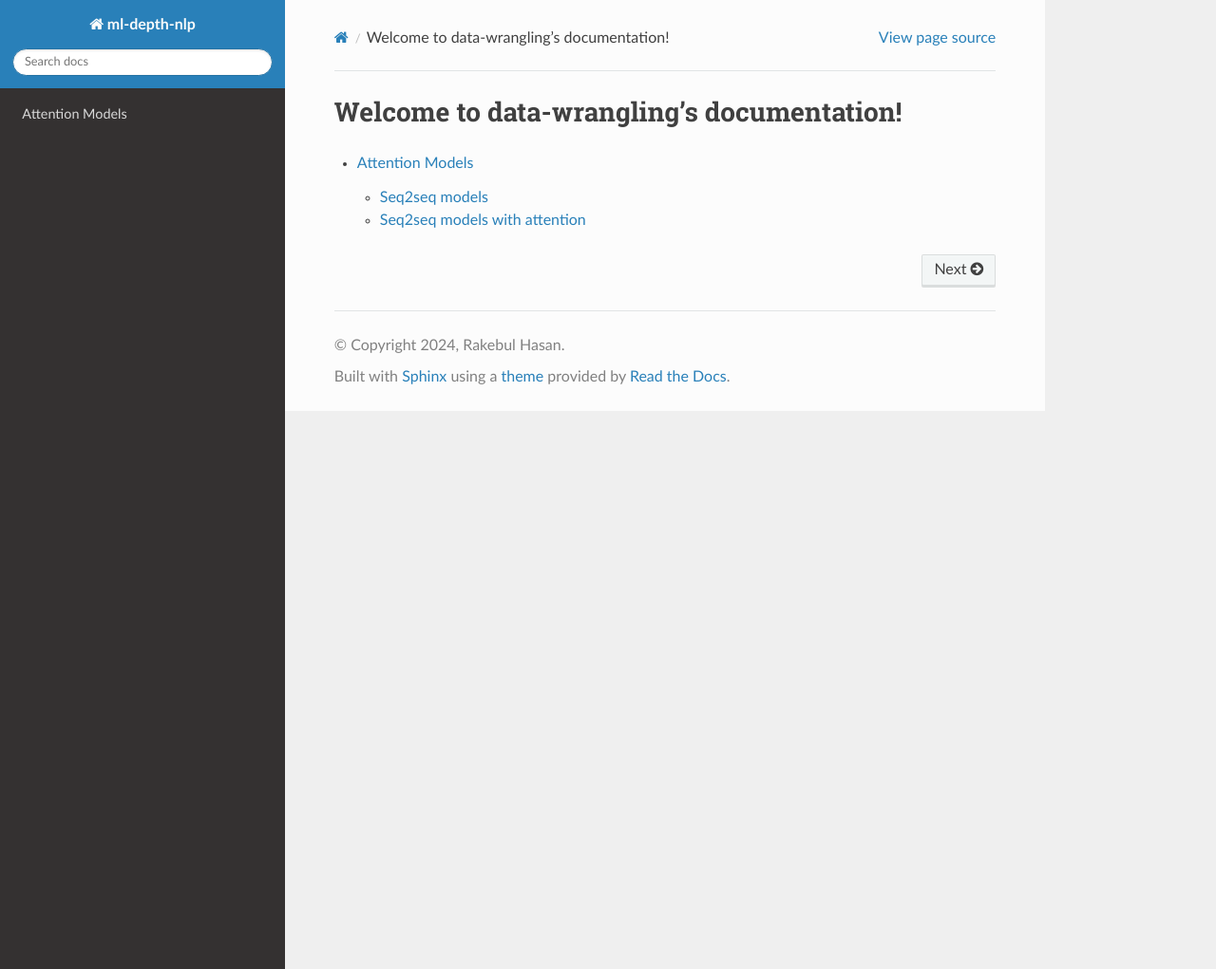
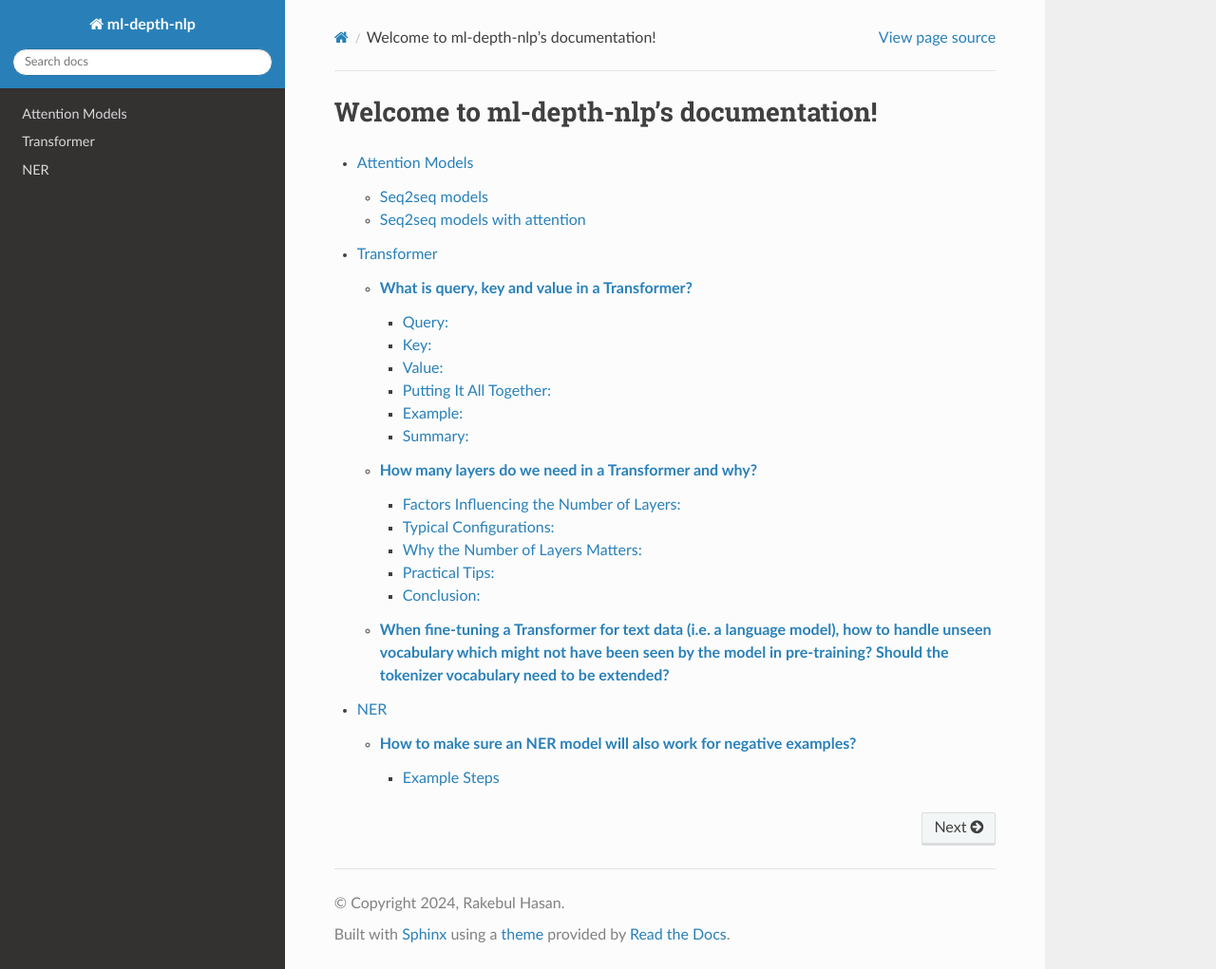
Before and after one commit to rhasan/ml-depth-nlp, a Sphinx documentation site: the page built from docs/index.rst, in a window 1280 px wide and 1021 px high. Shown: the whole window at 95% size. Built offline with Sphinx 7.4.7 and the Read the Docs theme 2.0.0, drawn with Linux system fonts in a browser that asks for light colours; some of the changed lines change nothing that is shown.

Commit message:
faq added

```diff
--- /dev/null
+++ b/docs/ch-faq.rst
@@ -0,0 +1,289 @@
+.. _nlp_faq:
+
+.. contents::
+    :local:
+    :depth: 2
+
+Transformer
+===========
+**What is query, key and value in a Transformer?**
+**************************************************
+
+In the context of a transformer model, which is a type of neural network architecture used primarily in natural language processing, the concepts of "query," "key," and "value" are integral to the attention mechanism. Here's an intuitive explanation of these terms:
+
+Query:
+------
+
+- **Analogy:** Think of the query as a question you want to ask.
+- **Function:** It represents the element for which you are seeking related information or context.
+- **Example:** If you are reading a sentence and trying to understand the word "it," the query is the representation of "it" that will be used to find related words or context within the sentence.
+
+Key:
+----
+
+- **Analogy:** Imagine the key as a label or identifier that helps in finding answers to your question.
+- **Function:** It acts as a means to index or locate relevant information. Each word or token in the input sequence has a corresponding key.
+- **Example:** In the sentence "The cat sat on the mat," each word ("The," "cat," "sat," etc.) has a key that helps determine how relevant it is to the query.
+
+Value:
+------
+
+- **Analogy:** Consider the value as the actual content or answer associated with each key.
+- **Function:** It represents the information that will be aggregated based on the relevance determined by the query and key. This is the information that the model eventually uses to produce the output.
+- **Example:** Using the same sentence, the value associated with each word would be the content of each word ("The," "cat," "sat," etc.) that will be weighted and summed up based on how relevant it is to the query.
+
+Putting It All Together:
+------------------------
+
+In the attention mechanism, the process works as follows:
+
+1. **Query, Key, and Value Vectors:** For each word (or token) in the input sequence, the model generates a query vector, a key vector, and a value vector.
+2. **Relevance Calculation:** The relevance of each key to the query is calculated, typically using a dot product followed by a softmax operation to produce a weight for each key.
+3. **Weighted Sum:** The values are then combined using these weights to produce a new representation for the query word.
+
+Example:
+--------
+
+Consider the sentence: "The quick brown fox jumps over the lazy dog."
+
+- If we want to understand the word "fox" (query), we will look at how related each of the other words (keys) is to "fox."
+- We calculate the relevance scores (attention weights) for all words with respect to "fox."
+- Finally, we use these scores to weigh the values and produce a new, context-aware representation for "fox."
+
+Summary:
+--------
+
+- **Query:** What information are we looking for? (The "question" word)
+- **Key:** Where can we find relevant information? (The "index" or "label" for each word)
+- **Value:** What is the relevant information? (The "content" of each word)
+
+This mechanism allows the transformer to focus on different parts of the input sequence dynamically, leading to a powerful way of capturing context and relationships between words.
+
+**How many layers do we need in a Transformer and why?**
+********************************************************
+
+The number of layers needed in a transformer model depends on several factors, including the complexity of the task, the amount of available data, and computational resources. Here are some key considerations and guidelines:
+
+Factors Influencing the Number of Layers:
+-----------------------------------------
+
+1. **Complexity of the Task:**
+
+   - **Simple Tasks:** For straightforward tasks (e.g., simple text classification), fewer layers (e.g., 2-6) might suffice.
+   - **Complex Tasks:** For more complex tasks like machine translation, language modeling, or image generation, more layers (e.g., 12, 24, or even more) are typically required to capture intricate patterns and dependencies.
+
+2. **Amount of Data:**
+
+   - **Large Datasets:** If you have a large dataset, you can afford to use more layers since the model has enough data to learn from.
+   - **Small Datasets:** With limited data, using too many layers can lead to overfitting. Fewer layers might be more appropriate.
+
+3. **Computational Resources:**
+
+   - **High Resources:** If you have access to significant computational resources (e.g., GPUs/TPUs), you can train deeper models more efficiently.
+   - **Limited Resources:** If computational resources are constrained, a smaller number of layers can reduce training time and memory usage.
+
+Typical Configurations:
+-----------------------
+
+- **BERT (Bidirectional Encoder Representations from Transformers):**
+
+  - **Base Model:** 12 layers
+  - **Large Model:** 24 layers
+
+- **GPT (Generative Pre-trained Transformer):**
+
+  - **GPT-2:** Ranges from 12 to 48 layers depending on the specific model size (small, medium, large, extra-large).
+  - **GPT-3:** Up to 96 layers in its largest configuration.
+
+- **Transformer Models for Machine Translation (e.g., the original Transformer model by Vaswani et al., 2017):**
+
+  - **Base Model:** 6 encoder layers and 6 decoder layers
+  - **Large Model:** 12 encoder layers and 12 decoder layers
+
+Why the Number of Layers Matters:
+---------------------------------
+
+1. **Representation Power:**
+
+   - More layers generally mean more parameters, allowing the model to capture more complex patterns and dependencies in the data.
+
+2. **Depth vs. Performance:**
+
+   - There is often a trade-off between depth and performance. Increasing the number of layers can improve performance up to a point, but beyond a certain depth, returns diminish, and the model may become harder to train.
+
+3. **Balancing Act:**
+
+   - The optimal number of layers balances the need for complexity (to capture intricate patterns) with the risk of overfitting and the practical considerations of training time and resources.
+
+Practical Tips:
+---------------
+
+- **Start Small:** Begin with a smaller model and gradually increase the number of layers while monitoring performance.
+- **Validation Performance:** Use validation performance to guide adjustments in the number of layers.
+- **Pre-trained Models:** Leverage pre-trained models that have been fine-tuned for specific tasks; they often come with optimized configurations for the number of layers.
+- **Hyperparameter Tuning:** Use techniques like grid search or Bayesian optimization to find the optimal number of layers.
+
+Conclusion:
+-----------
+
+The number of layers in a transformer model is a crucial hyperparameter that should be chosen based on the task's complexity, data availability, and computational resources. While deeper models can capture more complex patterns, they also require more data and computational power to train effectively. Starting with established architectures and iteratively tuning the number of layers based on validation performance is a practical approach to finding the right configuration.
+
+**When fine-tuning a Transformer for text data (i.e. a language model), how to handle unseen vocabulary which might not have been seen by the model in pre-training? Should the tokenizer vocabulary need to be extended?**
+*****************************************************************************************************************************************************************************************************************************
+
+When fine-tuning a Transformer-based language model for text data, handling unseen vocabulary that wasn't part of the model's pre-training requires careful consideration. Here are the steps and best practices to address this:
+
+1. **Understand the Tokenizer**: Transformer models like BERT, GPT, and others use tokenizers to convert text into tokens (subwords or word pieces). Common tokenizers include Byte Pair Encoding (BPE), WordPiece, and SentencePiece, which help in dealing with out-of-vocabulary (OOV) words by breaking them down into known subword units.
+
+2. **Evaluate Existing Tokenizer**:
+
+    - **Check Subword Coverage**: The tokenizer should already handle most OOV words by breaking them into subwords. For instance, "unseenword" might be tokenized as "un", "seen", and "word".
+    - **Use of Special Tokens**: OOV words might be converted into special tokens like `[UNK]` (unknown token), but this is generally not ideal as it loses information.
+
+3. **Extending Vocabulary**:
+
+    - **Adding New Tokens**: If there is a significant amount of new vocabulary specific to your fine-tuning task, you might need to add these new tokens to the tokenizer’s vocabulary.
+    - **Training a New Tokenizer**: In some cases, it might be beneficial to train a new tokenizer from scratch on a combined corpus of pre-training and fine-tuning data, though this is computationally expensive and less common.
+
+4. **Steps to Extend Tokenizer Vocabulary**:
+
+    - **Identify New Words**: Extract new vocabulary from the fine-tuning dataset that is not covered by the existing tokenizer.
+    - **Add Tokens to Vocabulary**: Update the tokenizer’s vocabulary with these new tokens. Most tokenizers allow adding new tokens programmatically.
+    - **Resize Model Embeddings**: The model’s embedding matrix needs to be resized to accommodate the new tokens. This involves initializing embeddings for the new tokens (often done randomly).
+
+5. **Practical Example**:
+    - **Load Existing Tokenizer**:
+
+      .. code-block:: python
+
+        from transformers import AutoTokenizer, AutoModelForSequenceClassification
+
+        tokenizer = AutoTokenizer.from_pretrained('bert-base-uncased')
+        model = AutoModelForSequenceClassification.from_pretrained('bert-base-uncased')
+
+    - **Add New Tokens**:
+
+      .. code-block:: python
+
+        new_tokens = ["newword1", "newword2", "newword3"]
+        tokenizer.add_tokens(new_tokens)
+
+    - **Resize Model Embeddings**:
+
+      .. code-block:: python
+
+        model.resize_token_embeddings(len(tokenizer))
+
+
+6. **Re-training Tokenizer** (optional and advanced):
+
+    - Collect a combined dataset of pre-training and fine-tuning data.
+    - Train a new tokenizer on this dataset.
+    - Replace the existing tokenizer with this new one and resize the model’s embeddings accordingly.
+
+7. **Evaluate**:
+
+    - **Fine-tuning**: Proceed with fine-tuning your model using the updated tokenizer.
+    - **Validation**: Ensure the updated tokenizer and model perform well on the validation set.
+
+By following these steps, you can effectively handle unseen vocabulary when fine-tuning Transformer models, ensuring that the model can learn from and properly utilize the new words in your specific fine-tuning task.
+
+NER
+===
+**How to make sure an NER model will also work for negative examples?**
+***********************************************************************
+
+Ensuring that a Named Entity Recognition (NER) model works effectively for negative examples, where entities are not present or the text does not contain named entities, involves several strategies:
+
+1. **Balanced Dataset**:
+
+    - **Inclusion of Negative Examples**: Make sure your training dataset includes a balanced mix of sentences with and without named entities. This helps the model learn to distinguish between when to recognize entities and when not to.
+    - **Diverse Negative Examples**: Ensure that the negative examples are diverse and representative of the kinds of non-entity containing text the model will encounter in real-world applications.
+
+2. **Labeling and Annotation**:
+
+    - **Accurate Annotation**: Carefully annotate the training data to correctly label entities and non-entities. Ensure that sentences without named entities are accurately marked to avoid confusion during training.
+    - **Use of 'O' Label**: In the BIO (Beginning, Inside, Outside) tagging scheme, the 'O' label represents non-entity tokens. Ensure this is correctly applied to non-entity tokens in the dataset.
+
+3. **Model Architecture and Hyperparameters**:
+
+    - **Appropriate Model Choice**: Use a model architecture that has been proven effective for NER tasks, such as BERT, RoBERTa, or other Transformer-based models.
+    - **Hyperparameter Tuning**: Tune the model’s hyperparameters to find the best configuration for distinguishing between entities and non-entities.
+
+4. **Training Process**:
+
+    - **Loss Function**: Use a loss function that appropriately penalizes incorrect predictions for both entities and non-entities. Cross-entropy loss is commonly used in NER.
+    - **Class Weights**: If your dataset is imbalanced, consider using class weights to give more importance to the 'O' label or use techniques like oversampling/undersampling.
+
+5. **Data Augmentation**:
+
+    - **Synthetic Negative Examples**: Create synthetic negative examples by generating sentences that do not contain any named entities, ensuring they are varied and realistic.
+    - **Data Augmentation Techniques**: Use techniques like synonym replacement, random insertion, or back-translation to increase the diversity of negative examples in the dataset.
+
+6. **Evaluation Metrics**:
+
+    - **Precision, Recall, F1-Score**: Evaluate the model using metrics that consider both positive (entities) and negative (non-entities) predictions. Pay attention to the performance on the 'O' label to ensure the model correctly identifies non-entity tokens.
+    - **Confusion Matrix**: Analyze the confusion matrix to understand how often the model is confusing non-entities with entities and vice versa.
+
+7. **Post-Processing**:
+
+    - **Threshold Adjustment**: If using a probabilistic model, adjust the decision threshold for classifying entities to find a balance that minimizes false positives and false negatives.
+    - **Rule-Based Filtering**: Implement simple rule-based filters to eliminate obvious false positives that the model might predict in the absence of entities.
+
+Example Steps
+-------------
+
+1. **Prepare the Data**:
+
+    .. code-block:: python
+
+        from sklearn.model_selection import train_test_split
+        sentences, labels = load_ner_data()  # Custom function to load data
+        train_sentences, test_sentences, train_labels, test_labels = train_test_split(sentences, labels, test_size=0.2)
+
+
+2. **Add Negative Examples**:
+    Ensure that `train_sentences` and `train_labels` include examples without any entities.
+
+3. **Train the Model**:
+
+    .. code-block:: python
+
+        from transformers import AutoTokenizer, AutoModelForTokenClassification, TrainingArguments, Trainer
+
+        tokenizer = AutoTokenizer.from_pretrained('bert-base-uncased')
+        model = AutoModelForTokenClassification.from_pretrained('bert-base-uncased', num_labels=num_labels)
+
+        # Tokenize data
+        train_encodings = tokenizer(train_sentences, truncation=True, padding=True, is_split_into_words=True)
+        test_encodings = tokenizer(test_sentences, truncation=True, padding=True, is_split_into_words=True)
+
+        # Convert labels
+        train_labels_enc = encode_labels(train_labels, train_encodings)  # Custom function to encode labels
+        test_labels_enc = encode_labels(test_labels, test_encodings)
+
+        # Training arguments
+        training_args = TrainingArguments(
+            output_dir='./results',
+            evaluation_strategy="epoch",
+            learning_rate=2e-5,
+            per_device_train_batch_size=16,
+            per_device_eval_batch_size=16,
+            num_train_epochs=3,
+            weight_decay=0.01,
+        )
+
+        trainer = Trainer(
+            model=model,
+            args=training_args,
+            train_dataset=train_encodings,
+            eval_dataset=test_encodings,
+            compute_metrics=compute_metrics,  # Custom function for metrics
+        )
+
+        trainer.train()
+
+4. **Evaluate and Adjust**:
+    Evaluate the model's performance on the test set, particularly its precision, recall, and F1-score for the 'O' label. Adjust the training process or model hyperparameters as necessary to improve performance on negative examples.
+
+By following these steps, you can ensure that your NER model effectively handles negative examples, reducing the likelihood of false positives and improving overall model performance.
--- a/docs/index.rst
+++ b/docs/index.rst
@@ -1,12 +1,13 @@
-.. data wrangling documentation master file, created by
+.. ml depth nlp documentation master file, created by
    sphinx-quickstart on Wed Apr 24 18:16:26 2024.
    You can adapt this file completely to your liking, but it should at least
    contain the root `toctree` directive.
 
-Welcome to data-wrangling's documentation!
+Welcome to ml-depth-nlp's documentation!
 =====================================
 
 .. toctree::
    :maxdepth: 3
 
    ./ch-attention.rst
+   ./ch-faq.rst
```
